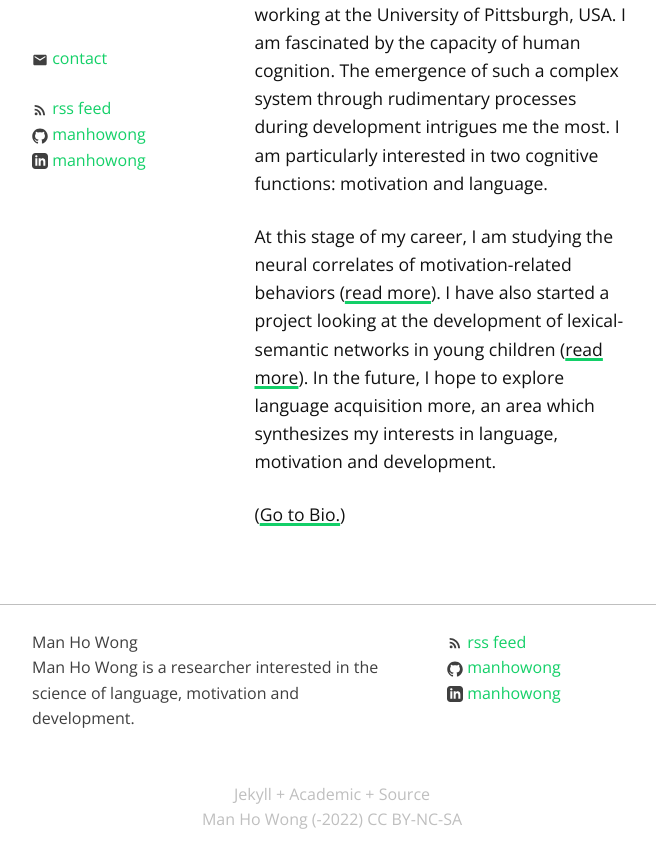
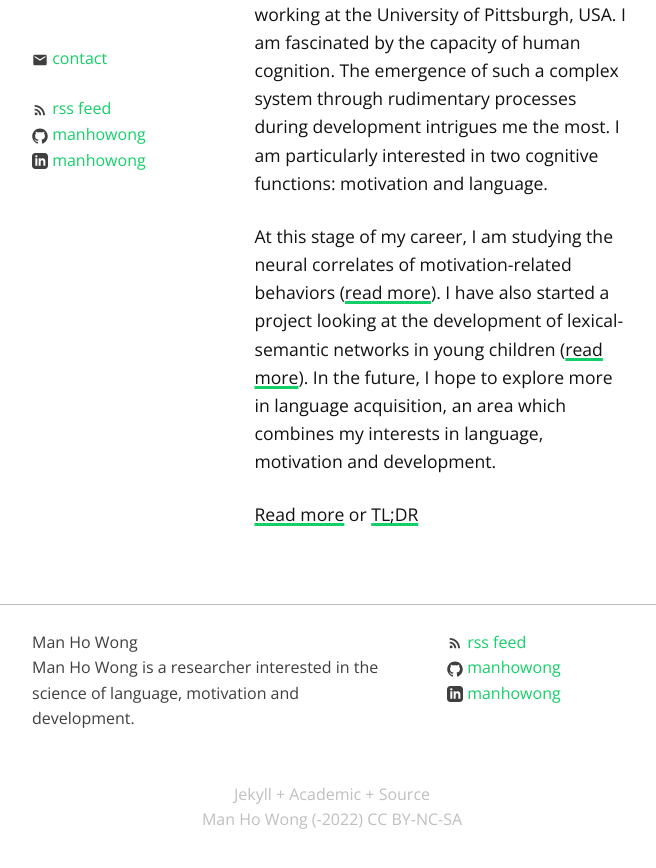
Before and after one commit to manhowong/manhowong.github.io, a Jekyll site: the page built from index.md, in a window 1280 px wide, cut to the strip 288-1171 px from the top of the page. Shown: the top 868 px of the strip, without its empty margins (308-964 px from the left). Built offline with Jekyll 4.4.1, drawn with Linux system fonts in a browser that asks for light colours.

Commit message:
updates and formatting

```diff
--- a/index.md
+++ b/index.md
@@ -13,6 +13,6 @@
 
 I am a neuroscientist/ biophysicist currently working at the University of Pittsburgh, USA. I am fascinated by the capacity of human cognition. The emergence of such a complex system through rudimentary processes during development intrigues me the most. I am particularly interested in two cognitive functions: motivation and language.
 
-At this stage of my career, I am studying the neural correlates of motivation-related behaviors ([read more](/research/#experience-dependent-maturation-of-the-reward-circuitry)). I have also started a project looking at the development of lexical-semantic networks in young children ([read more](research/#lexical-semantic-network-analysis-in-children-from-different-socio-economic-backgrounds)). In the future, I hope to explore language acquisition more, an area which synthesizes my interests in language, motivation and development.
+At this stage of my career, I am studying the neural correlates of motivation-related behaviors ([read more](/research/#experience-dependent-maturation-of-the-reward-circuitry)). I have also started a project looking at the development of lexical-semantic networks in young children ([read more](research/#lexical-semantic-network-analysis-in-children-from-different-socio-economic-backgrounds)). In the future, I hope to explore more in language acquisition, an area which combines my interests in language, motivation and development.
 
-([Go to Bio.](/bio/))
+[Read more](/bio/) or [TL;DR](/etc/#tldr-word-clouds)
```
